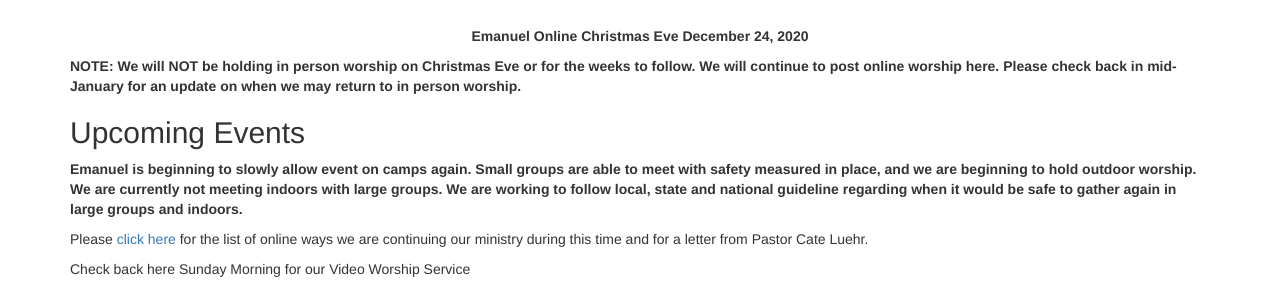
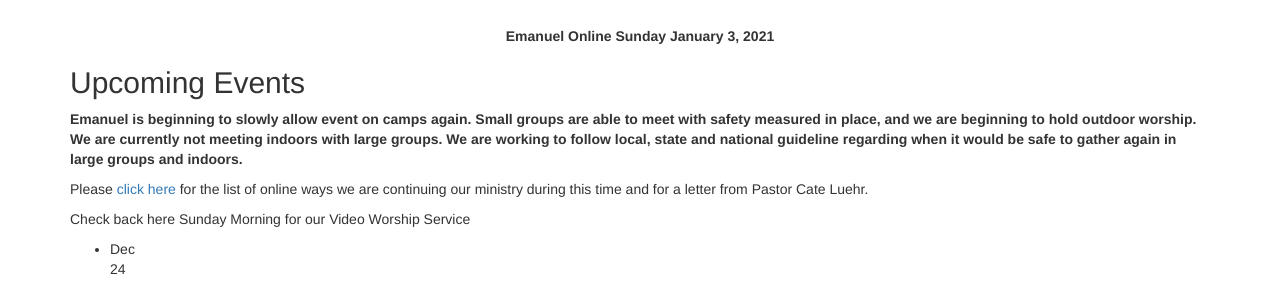
Before and after one commit to groberts314/EmanuelWeb, a PHP site: page / in a window 1280 px wide. Shown: the part 2179-2461 px from the top of the page. Run offline with PHP 8.4, Linux system fonts and the light colour scheme; some libraries are stand-ins or nearby versions.

Commit message:
Updates for Januray 3, 2021
* Homepage Video
* Sunday School Online Video

```diff
--- a/app-data/sunday-school-online-videos.php
+++ b/app-data/sunday-school-online-videos.php
@@ -1,5 +1,9 @@
 <?php
   return array(
+    36 => array(
+      'date' => '2021-01-03',
+      'videoId' => 'zys95ZtUAtE'
+    ),
     35 => array(
       'date' => '2020-12-27',
       'videoId' => 'Y9d6rL_KsHM'
--- a/index.php
+++ b/index.php
@@ -26,16 +26,10 @@
           <?php /*require_once('./partials/homepage-v2-photo-carousel.phtml')*/ ?>
           <?php /* Worship Video embedded from YouTube in "fluid width" container */ ?>
           <div class="fluid-width-video-wrapper">
-            <iframe class="video-iframe" src="https://www.youtube-nocookie.com/embed/WplNDupMi3E" frameborder="0" allow="accelerometer; autoplay; encrypted-media; gyroscope; picture-in-picture" allowfullscreen></iframe>
+            <iframe class="video-iframe" src="https://www.youtube-nocookie.com/embed/trXbeK0YkH4" frameborder="0" allow="accelerometer; autoplay; encrypted-media; gyroscope; picture-in-picture" allowfullscreen></iframe>
           </div>
           <p style="font-weight: bold; margin-top: 22px; text-align: center">
-            Emanuel Online Christmas Eve December 24, 2020
-          </p>
-          <p style="font-weight: bold">
-              NOTE: We will NOT be holding in person worship on Christmas Eve
-              or for the weeks to follow. We will continue to post online
-              worship here. Please check back in mid-January for an update on
-              when we may  return to in person worship.
+            Emanuel Online Sunday January 3, 2021
           </p>
       </div>
       <div class="module-container upcoming-events">
```
